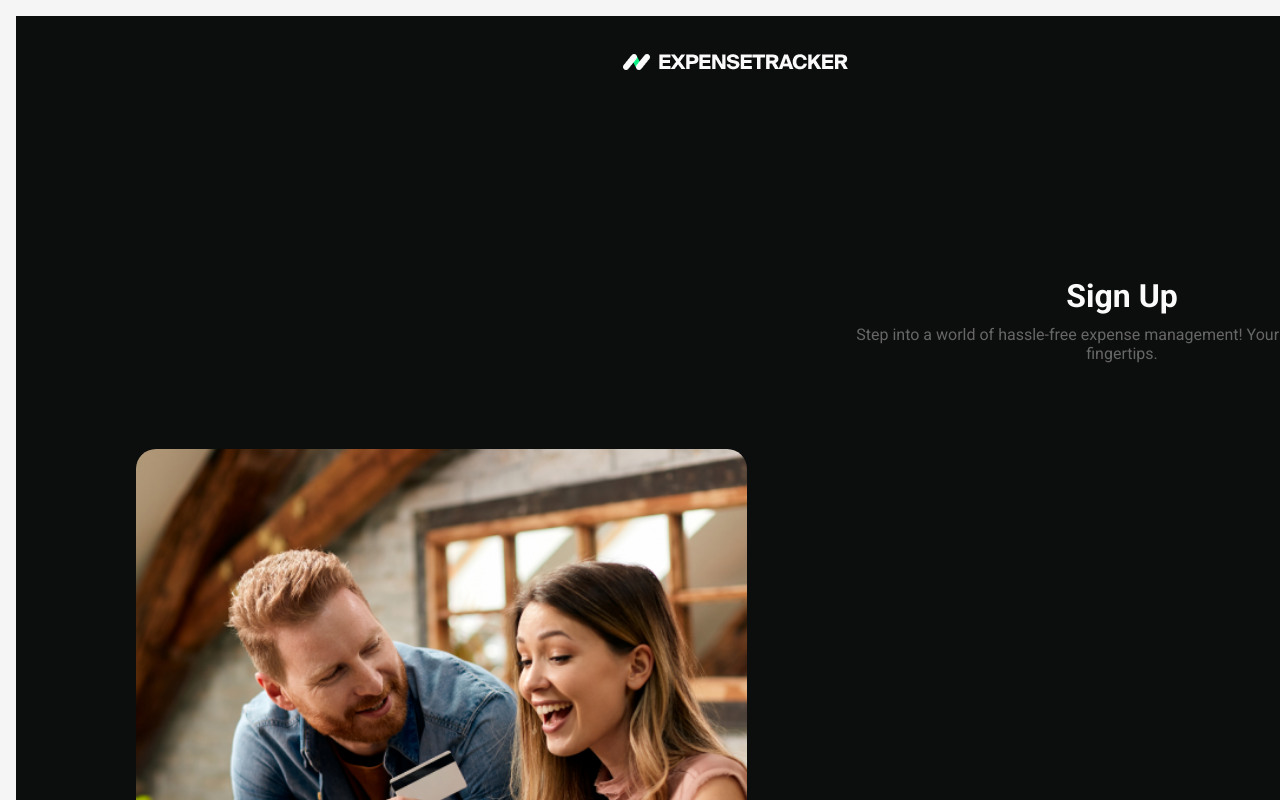
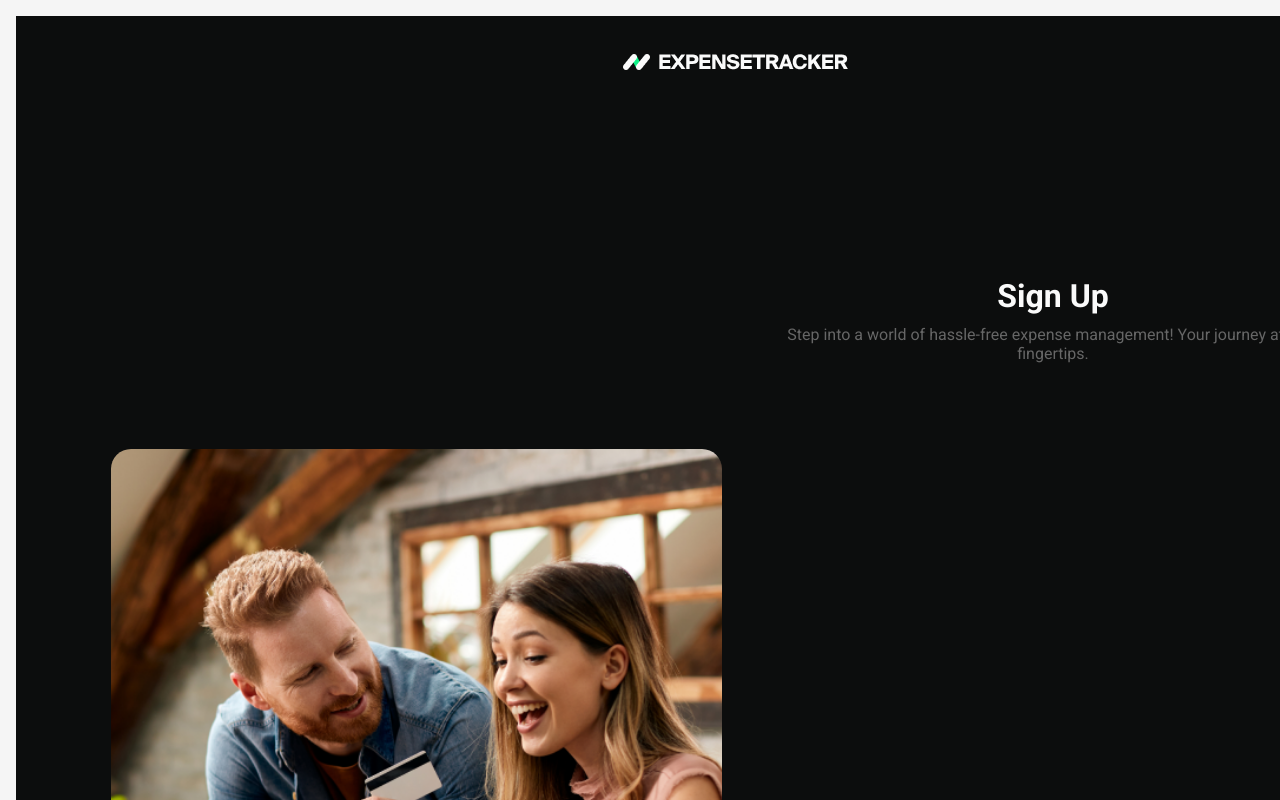
Before and after one commit to Reuelle/expense-tracker, a React (Create React App) app: page /expense-tracker/register in a window 1280 px wide. Shown: the top 800 px of the page. Built offline with nearby package versions, Linux system fonts and the light colour scheme.

Commit message:
Update RegisterPage.module.css

```diff
--- a/src/components/RegisterPage/RegisterPage.module.css
+++ b/src/components/RegisterPage/RegisterPage.module.css
@@ -1,6 +1,6 @@
 /* src/components/RegisterPage/RegisterPage.module.css */
 .registerPage {
-  position: absolute;
+  display:flex;
   flex-direction: column;
   align-items: center; /* Center align items */
   width: 100%; /* Full width */
```
